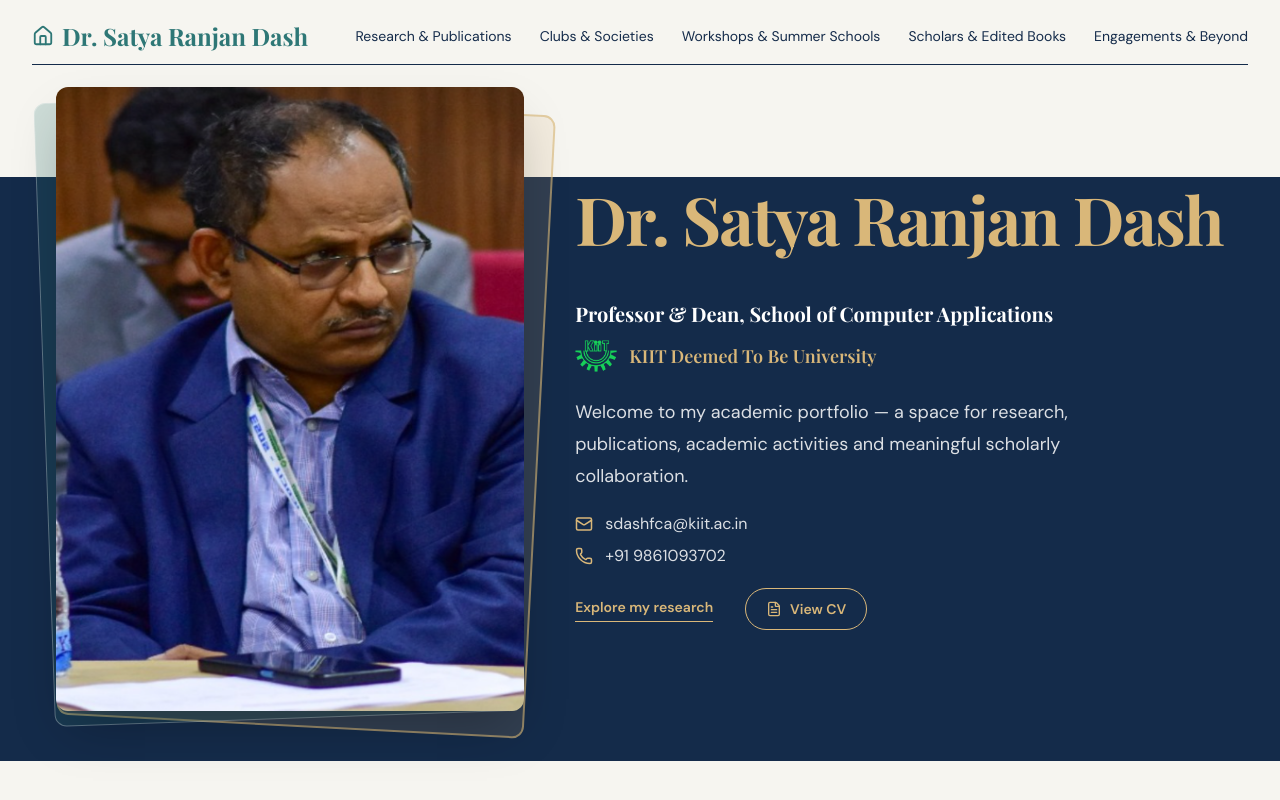
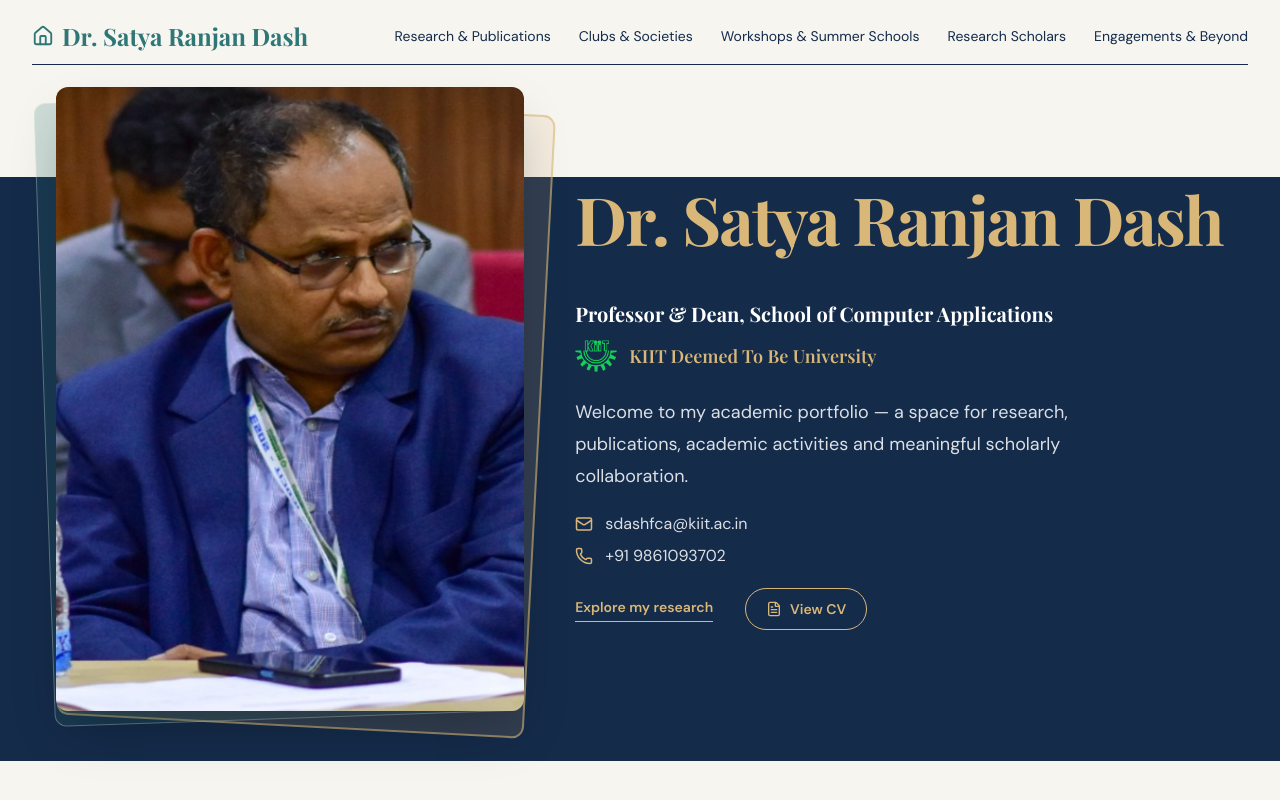
Before and after one commit to Bisweswari/Dr.-Satya-Ranjan-Dash, a React (Vite) app: page / in a window 1280 px wide. Shown: the top 800 px of the page. Built offline with nearby package versions, Linux system fonts and the light colour scheme.

Commit message:
Update Navbar.jsx

```diff
--- a/src/components/Navbar.jsx
+++ b/src/components/Navbar.jsx
@@ -6,7 +6,7 @@ const links = [
   { label: "Research & Publications", to: "/research" },
   { label: "Clubs & Societies", to: "/clubs" },
   { label: "Workshops & Summer Schools", to: "/workshops" },
-  { label: "Scholars & Edited Books", to: "/scholars" },
+  { label: "Research Scholars", to: "/scholars" },
   { label: "Engagements & Beyond", to: "/engagements-beyond" },
 ];
 
```
